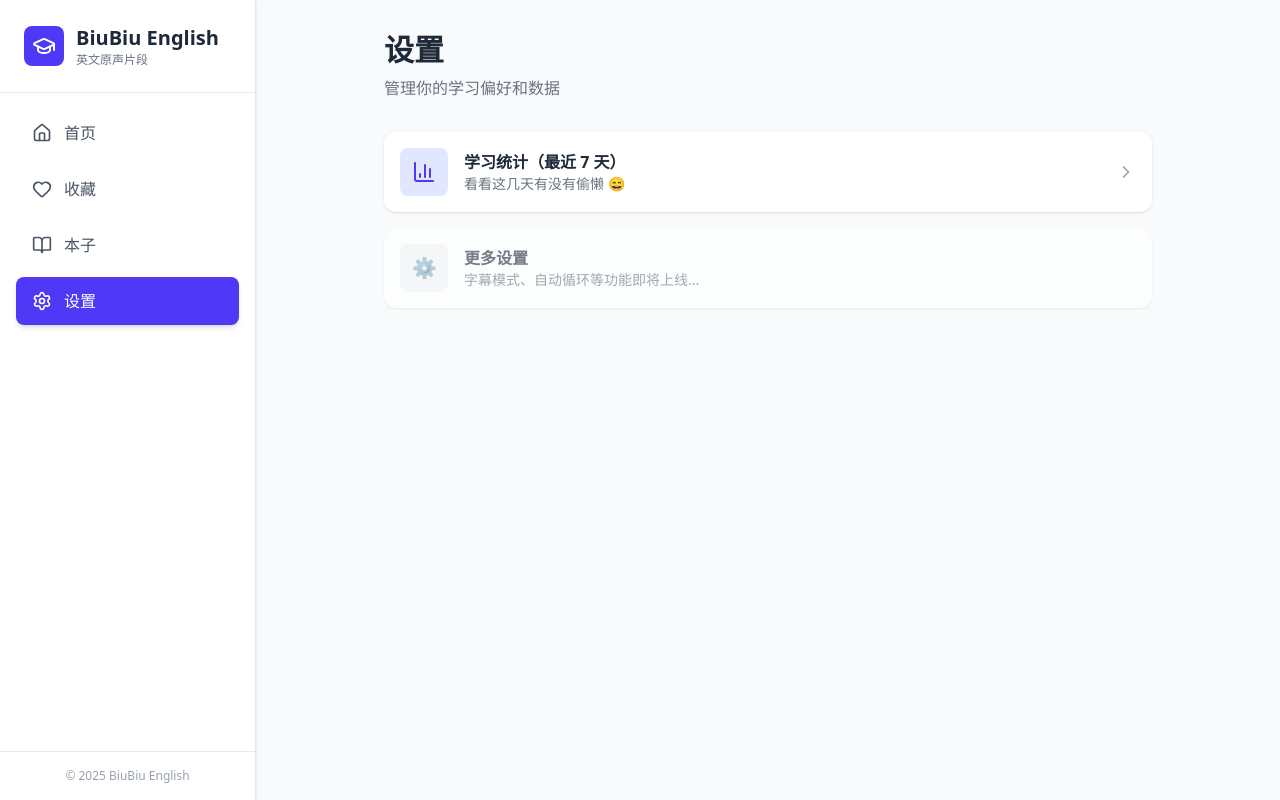
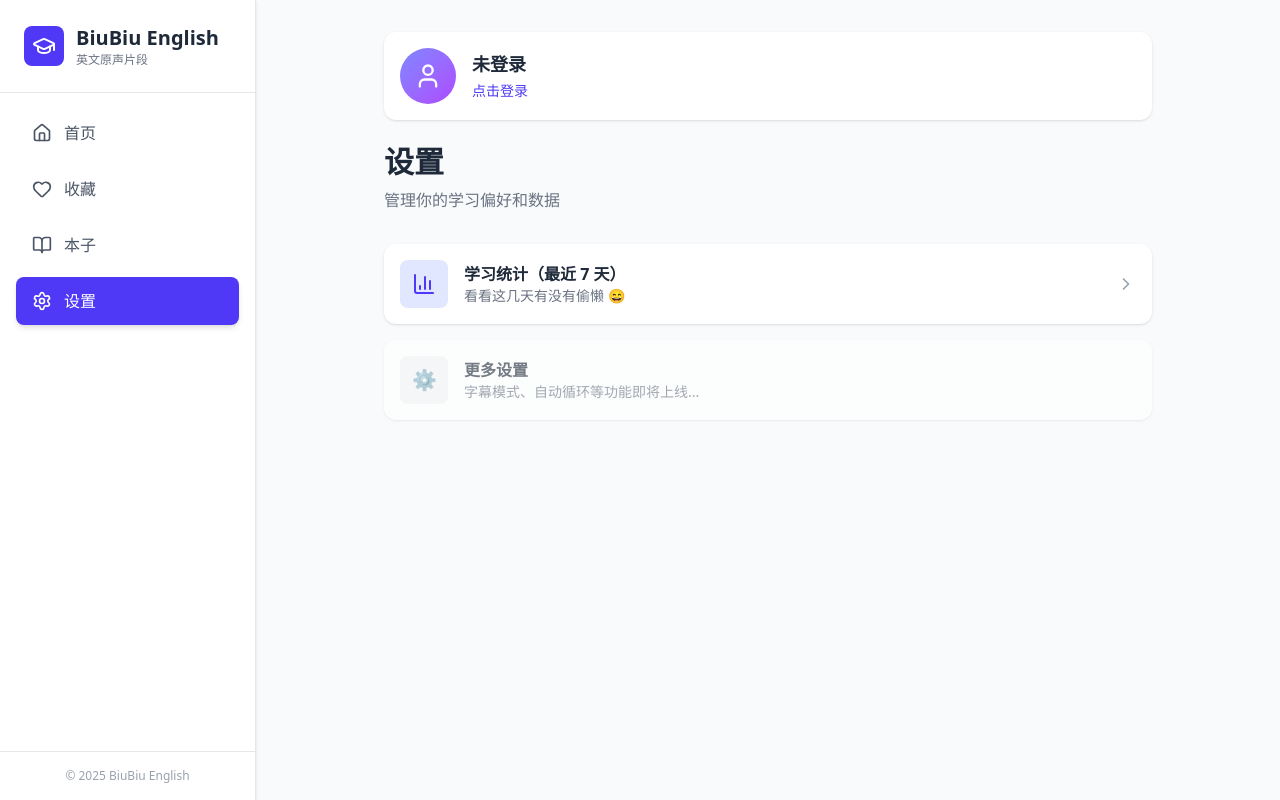
Before and after one commit to jk705517/English-App, a React (Vite) app: page /settings in a window 1280 px wide. Built offline with nearby package versions, Linux system fonts and the light colour scheme.

Commit message:
登录退出

```diff
--- a/src/pages/Settings.jsx
+++ b/src/pages/Settings.jsx
@@ -1,9 +1,42 @@
-import { Link } from 'react-router-dom';
-import { BarChart3, ChevronRight } from 'lucide-react';
+import { Link, useNavigate } from 'react-router-dom';
+import { BarChart3, ChevronRight, User, LogOut } from 'lucide-react';
+import { useAuth } from '../contexts/AuthContext';
 
 function Settings() {
+    const { user, logout } = useAuth();
+    const navigate = useNavigate();
+
+    const handleLogout = () => {
+        if (window.confirm('确定要退出登录吗？')) {
+            logout();
+            navigate('/');
+        }
+    };
+
     return (
         <div className="max-w-3xl mx-auto">
+            {/* 用户信息区域 */}
+            <div className="mb-6 p-4 bg-white rounded-xl shadow-sm">
+                <div className="flex items-center gap-4">
+                    <div className="w-14 h-14 bg-gradient-to-br from-indigo-400 to-purple-500 rounded-full flex items-center justify-center">
+                        <User className="w-7 h-7 text-white" />
+                    </div>
+                    <div>
+                        <h2 className="font-semibold text-gray-800 text-lg">
+                            {user ? (user.nickname || user.email) : '未登录'}
+                        </h2>
+                        {user && user.nickname && user.email && (
+                            <p className="text-sm text-gray-500">{user.email}</p>
+                        )}
+                        {!user && (
+                            <Link to="/auth" className="text-sm text-indigo-600 hover:underline">
+                                点击登录
+                            </Link>
+                        )}
+                    </div>
+                </div>
+            </div>
+
             <div className="mb-8">
                 <h1 className="text-3xl font-bold text-gray-800 mb-2">
                     设置
@@ -45,6 +78,19 @@ function Settings() {
                     </div>
                 </div>
             </div>
+
+            {/* 退出登录按钮 - 仅登录状态显示 */}
+            {user && (
+                <div className="mt-8">
+                    <button
+                        onClick={handleLogout}
+                        className="w-full flex items-center justify-center gap-2 p-4 bg-white rounded-xl shadow-sm border border-red-200 text-red-600 hover:bg-red-50 hover:border-red-300 transition-colors"
+                    >
+                        <LogOut className="w-5 h-5" />
+                        <span className="font-medium">退出登录</span>
+                    </button>
+                </div>
+            )}
         </div>
     );
 }
```
